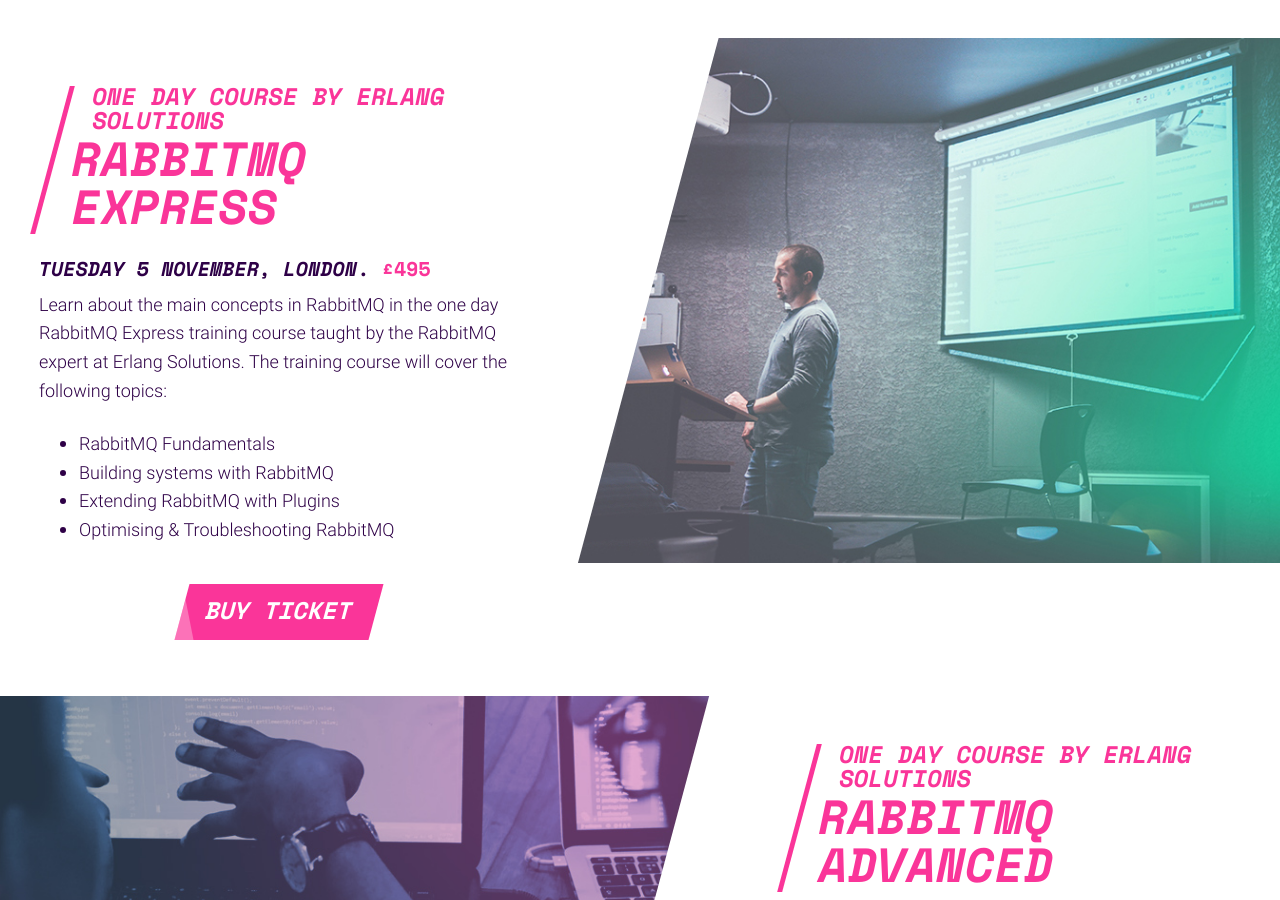
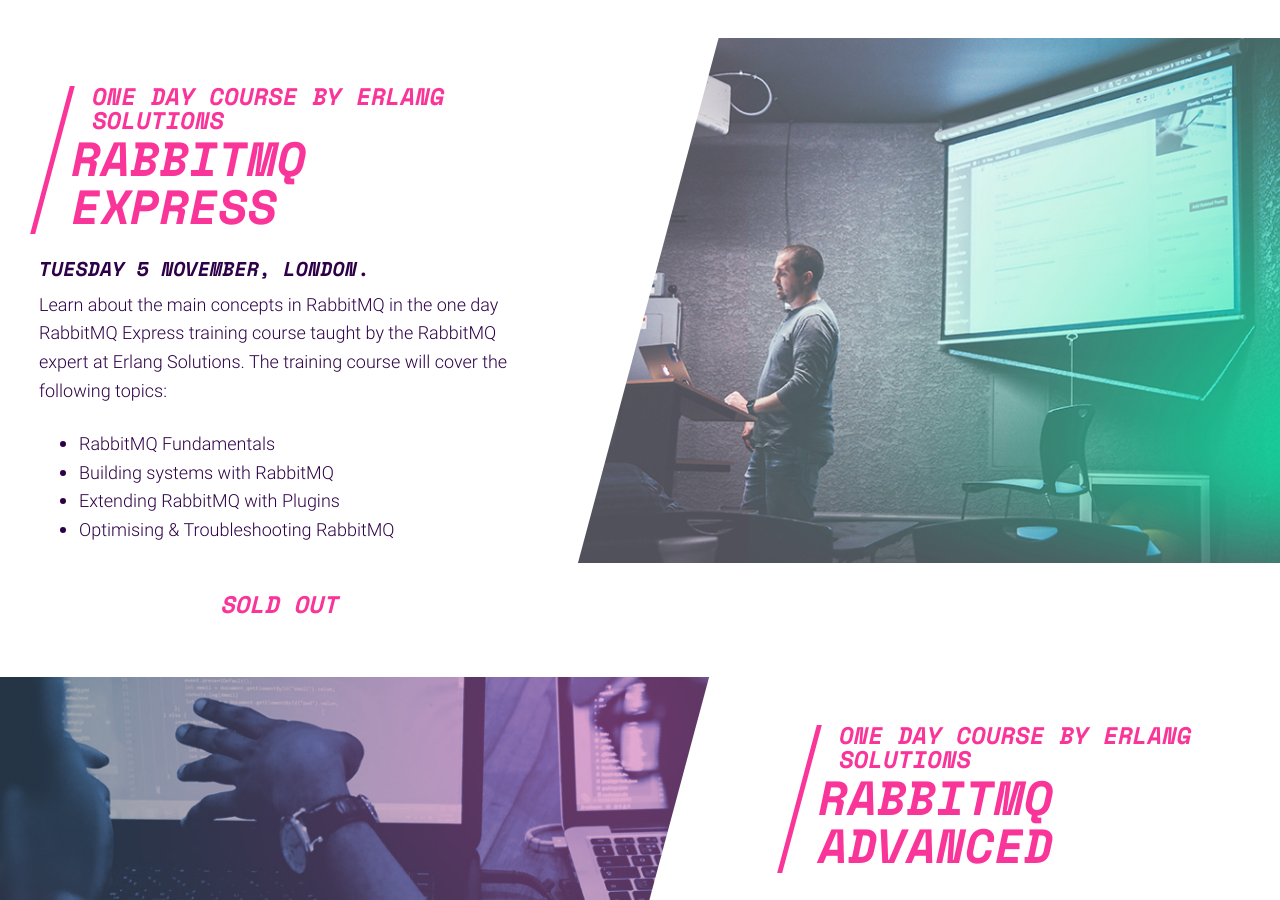
Before and after one commit to isabella232/rabbitmq-summit-1, a Jekyll site: the page built from index.html, in a window 1280 px wide and 900 px high, scrolled down 8336 px. Built offline with Jekyll 4.4.1, drawn with Linux system fonts in a browser that asks for light colours; nearby versions of some CDN libraries; some web fonts are replaced; comment, search, counter and statistics services are not loaded.

Commit message:
Adds sold out to RabbitMQ express training

```diff
--- a/index.html
+++ b/index.html
@@ -300,7 +300,7 @@ footer-logo: /img/logo-pink.png
               <h4 class="mb-md-1">One day course by Erlang Solutions</h4>
               <h3 class="mb-0">RabbitMQ Express</h3>
             </div>
-            <h5 class="mt-0 text-uppercase">Tuesday 5 November, London. <span class="pink space-mono">£495</span></h5>
+            <h5 class="mt-0 text-uppercase">Tuesday 5 November, London.</h5>
             <p class="editable text-sm">
               Learn about the main concepts in RabbitMQ in the one day RabbitMQ Express training course taught by the RabbitMQ expert at Erlang Solutions. The training course will cover the following topics:
             </p>
@@ -318,11 +318,7 @@ footer-logo: /img/logo-pink.png
                 Optimising & Troubleshooting RabbitMQ
               </li>
             </ul>
-            <div class="text-lg-center">
-              <label class="button-lines-wrap mt-4 text-center text-sm-left text-lg-center">
-                <a id="eventbrite-widget-modal-trigger-3" class="call-for-talks btn btn-primary text-uppercase big-space-mono editable buy-button" href="https://www.eventbrite.co.uk/e/rabbitmq-summit-2019-tickets-59533630692" target="_blank">Buy Ticket</a>
-              </label>
-            </div>
+            <h4 class="text-uppercase big-space-mono text-primary mt-5 text-sm-left text-lg-center editable"><em>SOLD OUT</em></h4>
           </div>
         </div>
         <div class="img-event-wrap mb-3 mb-lg-0 col-12 col-lg-7 d-none d-lg-block">
```
